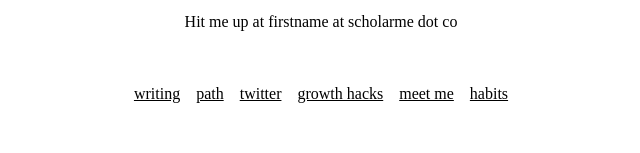
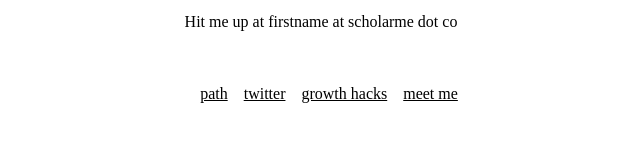
Before and after one commit to EvanFarrell/personal-website, a Gatsby site: page / in a window 1280 px wide. Shown: the part 421-574 px from the top of the page, without its empty margins (319-959 px from the left). Built offline with nearby package versions, Linux system fonts and the light colour scheme; Gatsby itself is replaced by a stand-in of ours.

Commit message:
copy change

```diff
--- a/package.json
+++ b/package.json
@@ -5,7 +5,7 @@
   "version": "0.1.0",
   "author": "Kyle Mathews <mathews.kyle@gmail.com>",
   "dependencies": {
-    "gatsby": "^2.24.67",
+    "gatsby": "^2.32.13",
     "gatsby-image": "^2.4.20",
     "gatsby-plugin-manifest": "^2.4.33",
     "gatsby-plugin-offline": "^3.2.30",
--- a/src/pages/index.js
+++ b/src/pages/index.js
@@ -13,7 +13,7 @@ const IndexPage = () => {
     "The only way out is through",
     "Greatness, at any cost",
     "Less morose and more present",
-    "Dwell on my gifts for a second`",
+    "Dwell on my gifts for a second",
     "Remember, you did this to yourself",
     "Startups rarely die in mid keystroke. So keep typing!",
     "Gerrard: “But it doesn't do anything!” Hanna: “No—it does nothing.”",
@@ -56,13 +56,13 @@ const IndexPage = () => {
           <p class="blurb topol">Hit me up at firstname at scholarme dot co</p>
 
           <div class="links topol">
-            <Link class="link" to="/essays/">
+            {/* <Link class="link" to="/essays/">
               writing
-            </Link>
-            <a class="link link-center" href="https://usepath.com">
+            </Link> */}
+            <a class="link link-center" href="https://path.me">
               path
             </a>
-            <a class="link" href="https://www.twitter.com/@__evanf__">
+            <a class="link" href="https://www.twitter.com/@evfrl">
               twitter
             </a>
             <Link class="final-link link" to="/growth-hacks/">
@@ -71,13 +71,13 @@ const IndexPage = () => {
             <Link class="final-link link" to="https://cal.com/ev">
               meet me
             </Link>
-            <a
+            {/* <a
               target="_blank"
               class="final-link link"
               href="https://www.beeminder.com/evanfarrell"
             >
               habits
-            </a>
+            </a> */}
           </div>
         </div>
         <div class="footer">
```
Also changed, not shown: 1 other file.
